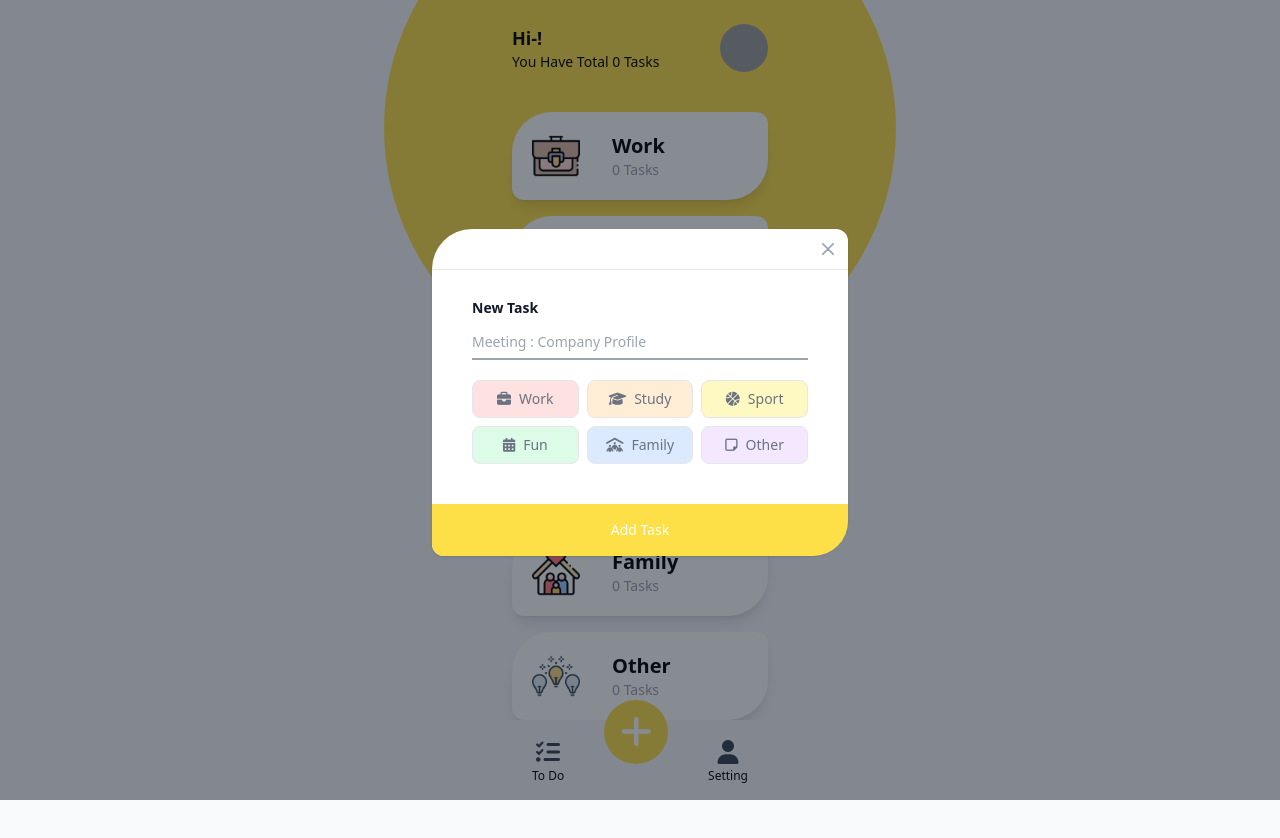
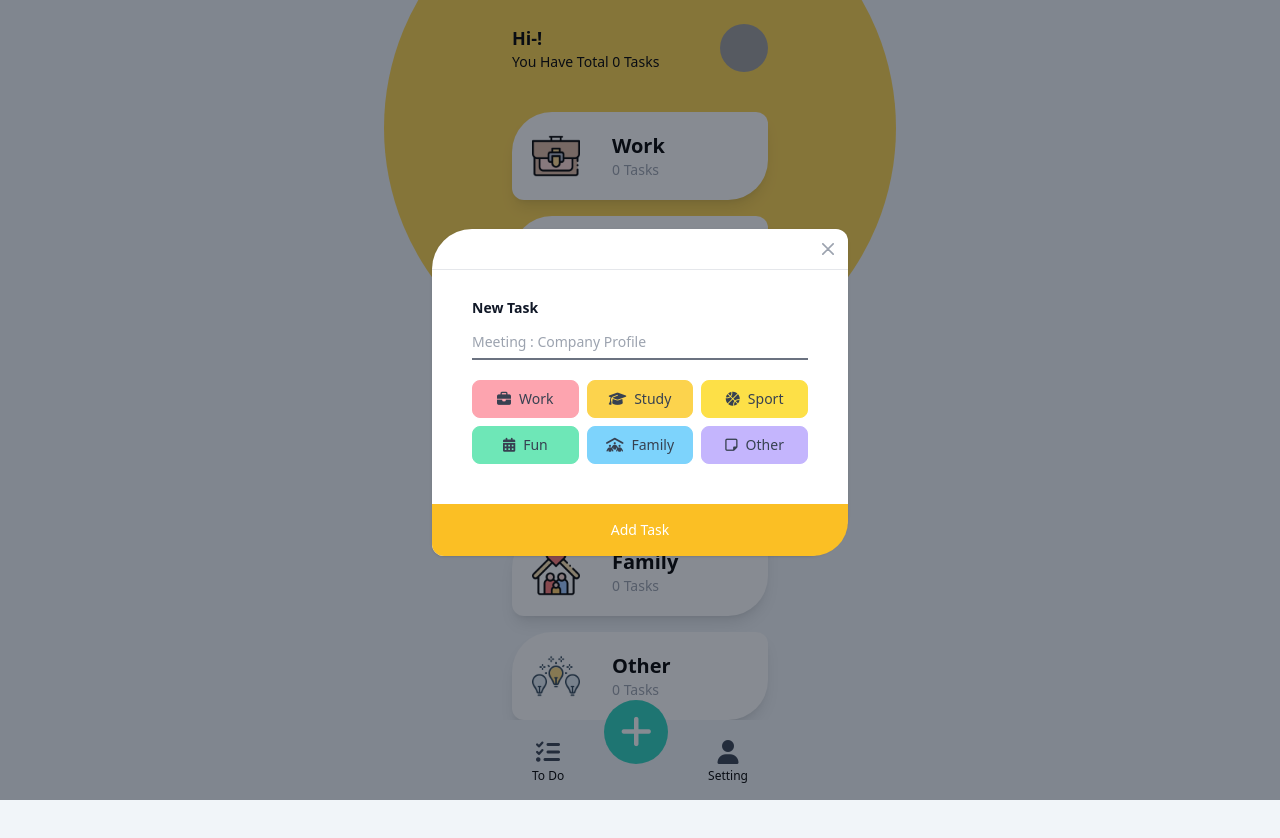
Before and after one commit to alfinxd4/tudy-app, a website built with webpack: page src/todo.html in a window 1280 px wide. Both pictures are taken after a click on the button 636 px from the left and 732 px from the top of the page. Built offline with nearby package versions, Linux system fonts and the light colour scheme; grey boxes are pictures that could not be loaded; files whose address does not match are found by name.

Commit message:
update todo.html

```diff
--- a/src/todo.html
+++ b/src/todo.html
@@ -13,9 +13,9 @@
 
 </head>
 
-<body class="bg-slate-50 relative overflow-x-hidden">
+<body class="bg-slate-100 relative overflow-x-hidden">
     <!-- yellow circle background -->
-    <div class="absolute -top-[8em] left-1/2 -translate-x-1/2 size-[32rem] bg-yellow-300 rounded-full -z-10"></div>
+    <div class="absolute -top-[8em] left-1/2 -translate-x-1/2 size-[32rem] bg-amber-300 rounded-full -z-10"></div>
      <main class="max-w-64 mx-auto pt-6 pb-20 relative">
         <!-- profile-info -->
         <div class="flex items-center justify-between ">
@@ -128,7 +128,7 @@
         </div>
     </main>
     <!-- menu -->
-    <div class="bg-slate-50 fixed bottom-0 w-full" >
+    <div class="bg-slate-100 fixed bottom-0 w-full" >
         <!-- menu list -->
         <div class="max-w-64 h-20 mx-auto flex items-center justify-around ">
             <!-- todo-menu -->
@@ -139,7 +139,7 @@
             <!-- add-task-menu -->
             <button type="button" data-modal-target="add-task-modal" data-modal-toggle="add-task-modal"
                 class="mx-auto text-center cursor-pointer relative -top-7">
-                <div class="  bg-yellow-300  size-16 rounded-full  flex items-center justify-center  ">
+                <div class="  bg-teal-400  size-16 rounded-full  flex items-center justify-center  ">
                     <i class="fa-solid fa-plus text-4xl text-white"></i>
                 </div>
             </button>
@@ -179,8 +179,8 @@
                         <label for="" class="block text-sm font-medium text-gray-900 dark:text-white mb-4">
                             <p class="font-bold my-2">New Task</p>
                             <input type="text" id="input-new-task"
-                                class="text-sm border-0 border-b-2 border-gray-400 w-full py-1.5 px-0
-                                focus:border-blue-500 focus:ring-0"
+                                class="text-sm border-0 border-b-2 w-full py-1.5 px-0
+                                focus:border-amber-400 focus:ring-0 focus:outline-none"
                                 autocomplete="off" placeholder="Meeting : Company Profile" required >
                         </label>
                         <!-- choose category -->
@@ -188,71 +188,97 @@
                             <!-- work category -->
                             <div>
                                 <input type="radio" id="work-ctg" name="category" value="Work" class="category hidden peer" required />
-                                <label for="work-ctg" class="inline-flex items-center justify-between w-full p-2 text-gray-500 bg-red-100 border border-gray-200 rounded-lg cursor-pointer
-                                 dark:hover:text-gray-300 dark:border-gray-700 dark:peer-checked:text-blue-500 peer-checked:border-blue-600 peer-checked:text-blue-600
-                                  hover:text-gray-600 hover:bg-gray-100 dark:text-gray-400 dark:bg-gray-800 dark:hover:bg-gray-700">
+                                <label for="work-ctg" class="inline-flex items-center justify-between w-full p-2 rounded-lg cursor-pointer
+                                text-gray-700 bg-rose-300 border border-rose-300
+                                hover:bg-rose-400 hover:text-gray-800
+                                peer-checked:bg-rose-400 peer-checked:border-rose-500
+                                dark:hover:text-gray-300 dark:border-gray-700 dark:peer-checked:text-blue-500
+                                dark:hover:bg-gray-700 dark:text-gray-400 dark:bg-gray-800">
                                     <div class="flex items-center space-x-2 w-full justify-center">
                                         <i class="fa-solid fa-briefcase text-sm"></i>
-                                        <p class="text-center text-sm">Work</p>
+                                        <p class="text-center text-sm font-medium">Work</p>
                                     </div>
                                 </label>
                             </div>
                             <!-- study categpry -->
                             <div>
                                 <input type="radio" id="study-ctg" name="category" value="Study" class="category hidden peer" required />
-                                <label for="study-ctg" class="inline-flex items-center justify-between w-full p-2 text-gray-500 bg-orange-100 border border-gray-200 rounded-lg cursor-pointer dark:hover:text-gray-300 dark:border-gray-700 dark:peer-checked:text-blue-500 peer-checked:border-blue-600 peer-checked:text-blue-600 hover:text-gray-600 hover:bg-gray-100 dark:text-gray-400 dark:bg-gray-800 dark:hover:bg-gray-700">
+                                <label for="study-ctg" class="inline-flex items-center justify-between w-full p-2 rounded-lg cursor-pointer
+                                text-gray-700 bg-amber-300 border border-amber-300
+                                hover:bg-amber-400  hover:text-gray-800
+                                peer-checked:bg-amber-400 peer-checked:border-amber-500
+                                dark:hover:text-gray-300 dark:border-gray-700 dark:peer-checked:text-blue-500
+                                dark:text-gray-400 dark:bg-gray-800 dark:hover:bg-gray-700">
                                     <div class="flex items-center space-x-2 w-full justify-center">
                                         <i class="fa-solid fa-graduation-cap text-sm"></i>
-                                        <p class="text-center text-sm">Study</p>
+                                        <p class="text-center text-sm font-medium">Study</p>
                                     </div>
                                 </label>
                             </div>
                             <!-- sport category -->
                             <div>
                                 <input type="radio"  id="sport-ctg" name="category" value="Sport" class="category hidden peer" required />
-                                <label for="sport-ctg" class="inline-flex items-center justify-between w-full p-2 text-gray-500 bg-yellow-100 border border-gray-200 rounded-lg cursor-pointer dark:hover:text-gray-300 dark:border-gray-700 dark:peer-checked:text-blue-500 peer-checked:border-blue-600 peer-checked:text-blue-600 hover:text-gray-600 hover:bg-gray-100 dark:text-gray-400 dark:bg-gray-800 dark:hover:bg-gray-700">
+                                <label for="sport-ctg" class="inline-flex items-center justify-between w-full p-2 rounded-lg cursor-pointer
+                                text-gray-700 bg-yellow-300 border border-yellow-300
+                                hover:text-gray-800 hover:bg-yellow-400
+                                peer-checked:bg-yellow-400 peer-checked:border-yellow-500
+                                dark:hover:text-gray-300 dark:border-gray-700 dark:peer-checked:text-blue-500
+                                dark:text-gray-400 dark:bg-gray-800 dark:hover:bg-gray-700">
                                     <div class="flex items-center space-x-2 w-full justify-center">
                                         <i class="fa-solid fa-basketball text-sm"></i>
-                                        <p class="text-center text-sm">Sport</p>
+                                        <p class="text-center text-sm font-medium">Sport</p>
                                     </div>
                                 </label>
                             </div>
                             <!-- fun category -->
                             <div>
                                 <input type="radio"  id="fun-ctg" name="category" value="Fun" class=" category hidden peer" required />
-                                <label for="fun-ctg" class="inline-flex items-center justify-between w-full p-2 text-gray-500 bg-green-100 border border-gray-200 rounded-lg cursor-pointer dark:hover:text-gray-300 dark:border-gray-700 dark:peer-checked:text-blue-500 peer-checked:border-blue-600 peer-checked:text-blue-600 hover:text-gray-600 hover:bg-gray-100 dark:text-gray-400 dark:bg-gray-800 dark:hover:bg-gray-700">
+                                <label for="fun-ctg" class="inline-flex items-center justify-between w-full p-2 rounded-lg cursor-pointer
+                                text-gray-700 bg-emerald-300 border border-emerald-300
+                                hover:text-gray-800 hover:bg-emerald-400
+                                peer-checked:bg-emerald-400 peer-checked:border-emerald-500
+                                dark:hover:text-gray-300 dark:border-gray-700 dark:peer-checked:text-blue-500  dark:text-gray-400 dark:bg-gray-800 dark:hover:bg-gray-700">
                                     <div class="flex items-center space-x-2 w-full justify-center">
                                         <i class="fa-solid fa-calendar-days text-sm"></i>
-                                        <p class="text-center text-sm">Fun</p>
+                                        <p class="text-center text-sm font-medium">Fun</p>
                                     </div>
                                 </label>
                             </div>
                             <!-- family category -->
                             <div>
                                 <input type="radio" id="family-ctg" name="category" value="Family" class="category hidden peer" required />
-                                <label for="family-ctg" class="inline-flex items-center justify-between w-full p-2 text-gray-500 bg-blue-100 border border-gray-200 rounded-lg cursor-pointer dark:hover:text-gray-300 dark:border-gray-700 dark:peer-checked:text-blue-500 peer-checked:border-blue-600 peer-checked:text-blue-600 hover:text-gray-600 hover:bg-gray-100 dark:text-gray-400 dark:bg-gray-800 dark:hover:bg-gray-700">
+                                <label for="family-ctg" class="inline-flex items-center justify-between w-full p-2 rounded-lg cursor-pointer
+                                text-gray-700 bg-sky-300 border border-sky-300
+                                hover:text-gray-800 hover:bg-sky-400
+                                peer-checked:bg-sky-400 peer-checked:border-sky-500
+                                dark:hover:text-gray-300 dark:border-gray-700 dark:peer-checked:text-blue-500  dark:text-gray-400 dark:bg-gray-800 dark:hover:bg-gray-700">
                                     <div class="flex items-center space-x-2 w-full justify-center">
                                         <i class="fa-solid fa-people-roof text-sm"></i>
-                                        <p class="text-center text-sm">Family</p>
+                                        <p class="text-center text-sm font-medium">Family</p>
                                     </div>
                                 </label>
                             </div>
                             <!-- other category -->
                             <div>
                                 <input type="radio" id="other-ctg" name="category" value="Other" class="category hidden peer" required />
-                                <label for="other-ctg" class="inline-flex items-center justify-between w-full p-2 text-gray-500 bg-purple-100 border border-gray-200 rounded-lg cursor-pointer dark:hover:text-gray-300 dark:border-gray-700 dark:peer-checked:text-blue-500 peer-checked:border-blue-600 peer-checked:text-blue-600 hover:text-gray-600 hover:bg-gray-100 dark:text-gray-400 dark:bg-gray-800 dark:hover:bg-gray-700">
+                                <label for="other-ctg" class="inline-flex items-center justify-between w-full p-2 rounded-lg cursor-pointer
+                                 text-gray-700 bg-violet-300 border border-violet-300
+                                 hover:text-gray-800 hover:bg-violet-400
+                                 peer-checked:bg-violet-400 peer-checked:border-violet-500
+                                 dark:hover:text-gray-300 dark:border-gray-700 dark:peer-checked:text-blue-500  dark:text-gray-400 dark:bg-gray-800 dark:hover:bg-gray-700">
                                     <div class="flex items-center space-x-2 w-full justify-center">
                                         <i class="fa-regular fa-note-sticky text-sm"></i>
-                                        <p class="text-center text-sm">Other</p>
+                                        <p class="text-center text-sm font-medium">Other</p>
                                     </div>
                                 </label>
                             </div>
                         </div>
                 </div>
-                <!-- Modal footer -->
+                <!-- btn-submit modal-->
+                 <!--  -->
               <button type="submit" id="btn-submit-add-task"
-                            class="w-full text-white bg-yellow-300 hover:bg-yellow-500 rounded-br-[2.5em] rounded-bl-xl
-                            focus:ring-4 focus:outline-none focus:ring-blue-300 font-medium text-sm px-5 py-4 text-center
+                            class="w-full text-white bg-amber-400 hover:bg-amber-500 rounded-br-[2.5em] rounded-bl-xl
+                            font-medium text-sm px-5 py-4 text-center
                              dark:bg-blue-600 dark:hover:bg-blue-700 dark:focus:ring-blue-800">
                             Add Task
                         </button>
```
Also changed, not shown: dist/todo.html.
